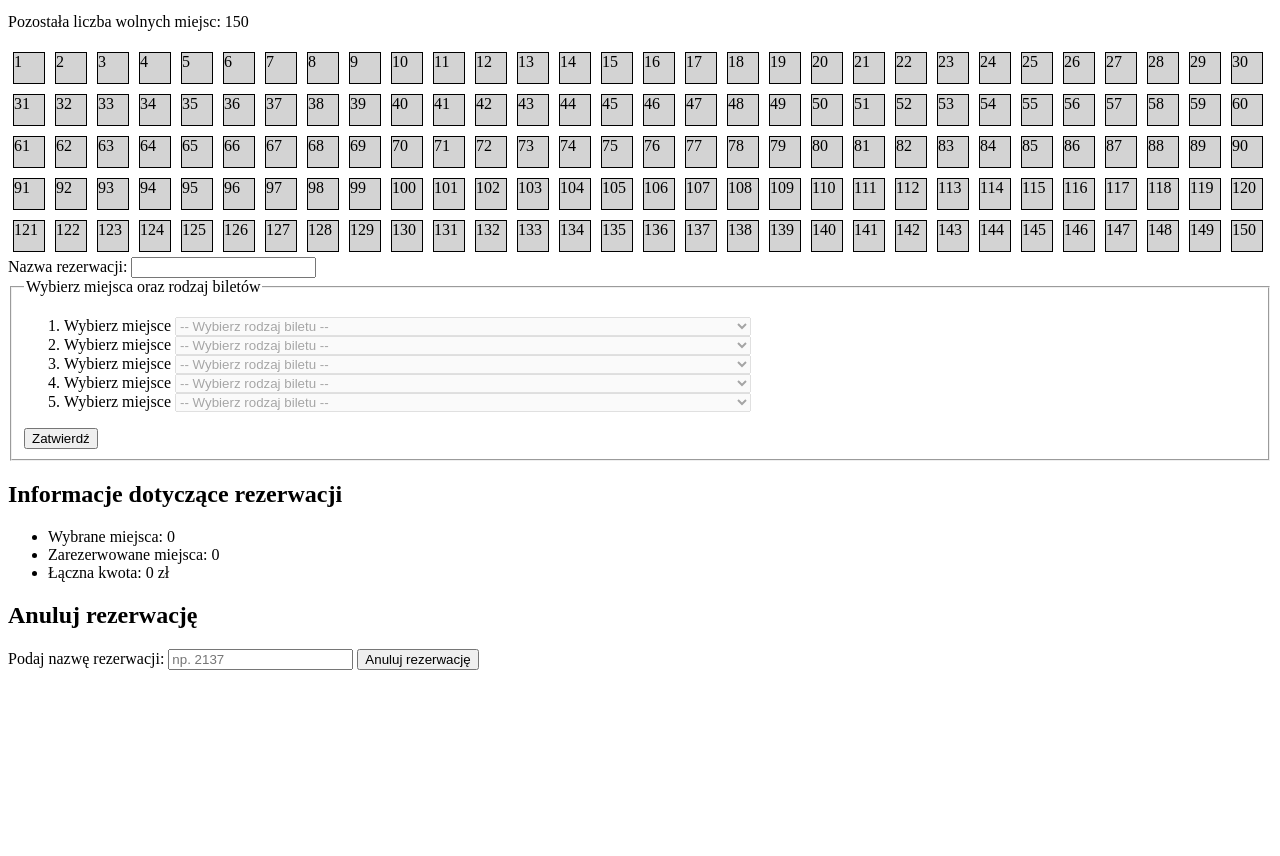
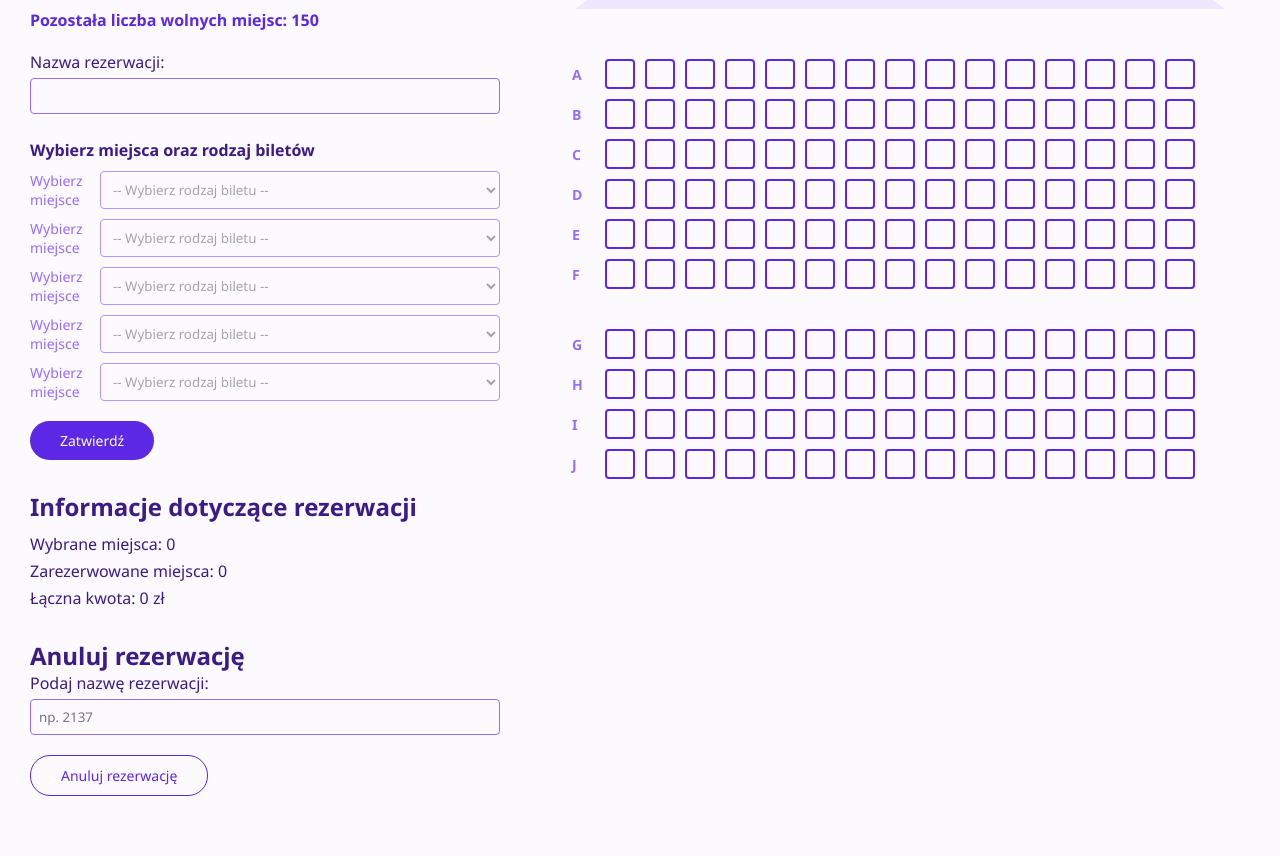
Before and after one commit to KacperGolubski/Web-Technologies, a website: page sala_kinowa/index.html in a window 1280 px wide. Shown: the part 101-957 px from the top of the page. Before the commit the page ends 800 px from the top, so only its background shows below. Drawn offline with Linux system fonts and the light colour scheme.

Commit message:
Adding style.css file

```diff
--- a/sala_kinowa/index.html
+++ b/sala_kinowa/index.html
@@ -4,22 +4,17 @@
     <meta charset="UTF-8">
     <meta name="viewport" content="width=device-width, initial-scale=1.0">
     <title>TurboKino</title>
+    <link rel="stylesheet" href="style.css">
 </head>
-<style>
-    .seat { width: 30px; height: 30px; margin: 5px; display: inline-block; cursor: pointer; border: 1px solid black; }
-    .free { background-color: lightgray; }
-    .selected { background-color: green; }
-    .reserved { background-color: red; }
-</style>
 <body>
+<div class="app-layout">
+    <aside class="sidebar">
         <header>
             <h1>TurboKino</h1>
             <p>Rezerwujesz miejsca na film: X</p>
+            <p class="free-seats-info">Pozostała liczba wolnych miejsc: <span id="free_seats">150</span></p>
         </header>
-<main>
-    <section id="seats">
-    <p>Pozostała liczba wolnych miejsc: <span id="free_seats">150</span></p>
-    </section>
+
         <form id="form">
             <label for="client_name">Nazwa rezerwacji:</label>
             <input type="text" id="client_name" required>
@@ -32,8 +27,8 @@
                         <select id="ticket_type_1" name="ticket_type_1" required disabled>
                             <option value="">-- Wybierz rodzaj biletu --</option>
                             <option value="free">Dzieci poniżej 6. roku życia</option>
-                        <option value="reduced">Dzieci i młodzież w wieku szkolnym od 6. do 19. roku życia (za okazaniem ważnej legitymacji)</option>
-                        <option value="student">Studenci do 26. roku życia (za okazaniem ważnej legitymacji)</option>
+                            <option value="reduced">Dzieci i młodzież w wieku szkolnym od 6. do 19. roku życia</option>
+                            <option value="student">Studenci do 26. roku życia</option>
                             <option value="standard">Standard, bez ulgi</option>
                         </select>
                     </li>
@@ -42,8 +37,8 @@
                         <select id="ticket_type_2" name="ticket_type_2" required disabled>
                             <option value="">-- Wybierz rodzaj biletu --</option>
                             <option value="free">Dzieci poniżej 6. roku życia</option>
-                        <option value="reduced">Dzieci i młodzież w wieku szkolnym od 6. do 19. roku życia (za okazaniem ważnej legitymacji)</option>
-                        <option value="student">Studenci do 26. roku życia (za okazaniem ważnej legitymacji)</option>
+                            <option value="reduced">Dzieci i młodzież w wieku szkolnym od 6. do 19. roku życia</option>
+                            <option value="student">Studenci do 26. roku życia </option>
                             <option value="standard">Standard, bez ulgi</option>
                         </select>
                     </li>
@@ -52,8 +47,8 @@
                         <select id="ticket_type_3" name="ticket_type_3" required disabled>
                             <option value="">-- Wybierz rodzaj biletu --</option>
                             <option value="free">Dzieci poniżej 6. roku życia</option>
-                        <option value="reduced">Dzieci i młodzież w wieku szkolnym od 6. do 19. roku życia (za okazaniem ważnej legitymacji)</option>
-                        <option value="student">Studenci do 26. roku życia (za okazaniem ważnej legitymacji)</option>
+                            <option value="reduced">Dzieci i młodzież w wieku szkolnym od 6. do 19. roku życia</option>
+                            <option value="student">Studenci do 26. roku życia </option>
                             <option value="standard">Standard, bez ulgi</option>
                         </select>
                     </li>
@@ -62,8 +57,8 @@
                         <select id="ticket_type_4" name="ticket_type_4" required disabled>
                             <option value="">-- Wybierz rodzaj biletu --</option>
                             <option value="free">Dzieci poniżej 6. roku życia</option>
-                        <option value="reduced">Dzieci i młodzież w wieku szkolnym od 6. do 19. roku życia (za okazaniem ważnej legitymacji)</option>
-                        <option value="student">Studenci do 26. roku życia (za okazaniem ważnej legitymacji)</option>
+                            <option value="reduced">Dzieci i młodzież w wieku szkolnym od 6. do 19. roku życia</option>
+                            <option value="student">Studenci do 26. roku życia</option>
                             <option value="standard">Standard, bez ulgi</option>
                         </select>
                     </li>
@@ -72,15 +67,16 @@
                         <select id="ticket_type_5" name="ticket_type_5" required disabled>
                             <option value="">-- Wybierz rodzaj biletu --</option>
                             <option value="free">Dzieci poniżej 6. roku życia</option>
-                        <option value="reduced">Dzieci i młodzież w wieku szkolnym od 6. do 19. roku życia (za okazaniem ważnej legitymacji)</option>
-                        <option value="student">Studenci do 26. roku życia (za okazaniem ważnej legitymacji)</option>
+                            <option value="reduced">Dzieci i młodzież w wieku szkolnym od 6. do 19. roku życia</option>
+                            <option value="student">Studenci do 26. roku życia</option>
                             <option value="standard">Standard, bez ulgi</option>
                         </select>
                     </li>
                 </ol>
-            <button type="submit">Zatwierdź</button>
+                <button type="submit" class="submit-btn">Zatwierdź</button>
             </fieldset>
         </form>
+
         <section id="stats">
             <h2>Informacje dotyczące rezerwacji</h2>
             <ul>
@@ -89,13 +85,26 @@
                 <li>Łączna kwota: <span id="stat_price">0</span> zł</li>
             </ul>
         </section>
+
         <section id="cancellation">
             <h2>Anuluj rezerwację</h2>
             <label for="cancel_reservation_id">Podaj nazwę rezerwacji:</label>
             <input type="text" id="cancel_reservation_id" placeholder="np. 2137">
-        <button type="button" id="reservation_cancel">Anuluj rezerwację</button>
+            <button type="button" id="reservation_cancel" class="cancel-btn">Anuluj rezerwację</button>
         </section>
+    </aside>
+
+    <main class="cinema-panel">
+        <div class="screen-graphic">
+            <div class="screen-top"></div>
+            <div class="screen-bottom"></div>
+        </div>
+
+        <section id="seats"></section>
     </main>
+
+</div>
+
 <script src="index.js"></script>
 </body>
 </html>
--- /dev/null
+++ b/sala_kinowa/style.css
@@ -0,0 +1,193 @@
+:root {
+    --bg-color: #fcfaff;
+    --primary-color: #5c27e5;
+    --light-purple: #966eff;
+    --reserved-color: #d1c4e9;
+    --text-color: #3b1b8a;
+}
+
+* {
+    box-sizing: border-box;
+    margin: 0;
+    padding: 0;
+    font-family: 'Segoe UI', Tahoma, Geneva, Verdana, sans-serif;
+}
+
+body {
+    background-color: var(--bg-color);
+    color: var(--text-color);
+    padding: 30px;
+}
+
+.app-layout {
+    display: flex;
+    max-width: 1400px;
+    margin: 0 auto;
+    gap: 50px;
+}
+
+.sidebar {
+    flex: 1;
+    max-width: 500px;
+}
+
+h1 {
+    color: var(--primary-color);
+    margin-bottom: 5px;
+}
+
+.free-seats-info {
+    font-weight: bold;
+    color: var(--primary-color);
+    margin: 20px 0;
+}
+
+#form, #stats, #cancellation {
+    margin-bottom: 30px;
+}
+
+fieldset {
+    border: none;
+    margin-top: 15px;
+}
+
+legend {
+    font-weight: bold;
+    margin-bottom: 10px;
+}
+
+ol {
+    list-style: none;
+    padding: 0;
+}
+
+.slot {
+    display: flex;
+    align-items: center;
+    gap: 10px;
+    margin-bottom: 10px;
+}
+
+.seat-info {
+    width: 60px;
+    font-size: 14px;
+    color: var(--light-purple);
+}
+
+select, input {
+    flex: 1;
+    padding: 8px;
+    border: 1px solid var(--light-purple);
+    border-radius: 4px;
+    background: transparent;
+}
+
+input {
+    width: 100%;
+    margin-top: 5px;
+    margin-bottom: 10px;
+}
+
+.submit-btn, .cancel-btn {
+    background-color: var(--primary-color);
+    color: white;
+    border: none;
+    padding: 10px 30px;
+    border-radius: 20px;
+    cursor: pointer;
+    font-size: 14px;
+    margin-top: 10px;
+    transition: 0.2s;
+}
+
+.cancel-btn {
+    background-color: transparent;
+    color: var(--primary-color);
+    border: 1px solid var(--primary-color);
+}
+
+.submit-btn:hover { background-color: #4a1bb8; }
+.cancel-btn:hover { background-color: #f0eaff; }
+
+#stats ul {
+    list-style: none;
+    margin-top: 10px;
+}
+
+#stats li {
+    margin-bottom: 5px;
+}
+
+.cinema-panel {
+    flex: 2;
+    display: flex;
+    flex-direction: column;
+    align-items: center;
+}
+
+.screen-graphic {
+    width: 100%;
+    max-width: 650px;
+    margin-bottom: 50px;
+}
+
+.screen-top {
+    height: 30px;
+    background-color: var(--light-purple);
+    border-bottom: 10px solid var(--primary-color);
+}
+
+.screen-bottom {
+    height: 50px;
+    background-color: #ede8ff;
+    clip-path: polygon(10% 0, 90% 0, 100% 100%, 0% 100%);
+}
+
+#seats {
+    display: grid;
+    grid-template-columns: repeat(15, 30px);
+    gap: 10px;
+    padding-left: 40px;
+    padding-right: 40px;
+}
+
+.seat {
+    width: 30px;
+    height: 30px;
+    border: 2px solid var(--primary-color);
+    border-radius: 4px;
+    cursor: pointer;
+    transition: 0.2s;
+    font-size: 0;
+}
+
+.free { background-color: transparent; }
+.free:hover { background-color: #e8deff; }
+.selected { background-color: var(--primary-color); border-color: var(--primary-color); }
+.reserved { background-color: var(--reserved-color); border-color: var(--reserved-color); cursor: not-allowed; }
+
+.seat:nth-child(n+91):nth-child(-n+105) {
+    margin-top: 30px;
+}
+
+.seat:nth-child(15n + 1) { position: relative; }
+.seat:nth-child(15n + 1)::before {
+    position: absolute;
+    left: -35px;
+    top: 50%;
+    transform: translateY(-50%);
+    font-size: 14px;
+    color: var(--light-purple);
+    font-weight: bold;
+}
+
+.seat:nth-child(1)::before { content: "A"; }
+.seat:nth-child(16)::before { content: "B"; }
+.seat:nth-child(31)::before { content: "C"; }
+.seat:nth-child(46)::before { content: "D"; }
+.seat:nth-child(61)::before { content: "E"; }
+.seat:nth-child(76)::before { content: "F"; }
+.seat:nth-child(91)::before { content: "G"; }
+.seat:nth-child(106)::before { content: "H"; }
+.seat:nth-child(121)::before { content: "I"; }
+.seat:nth-child(136)::before { content: "J"; }
```
Lines whose indentation alone changed are shown as unchanged.
